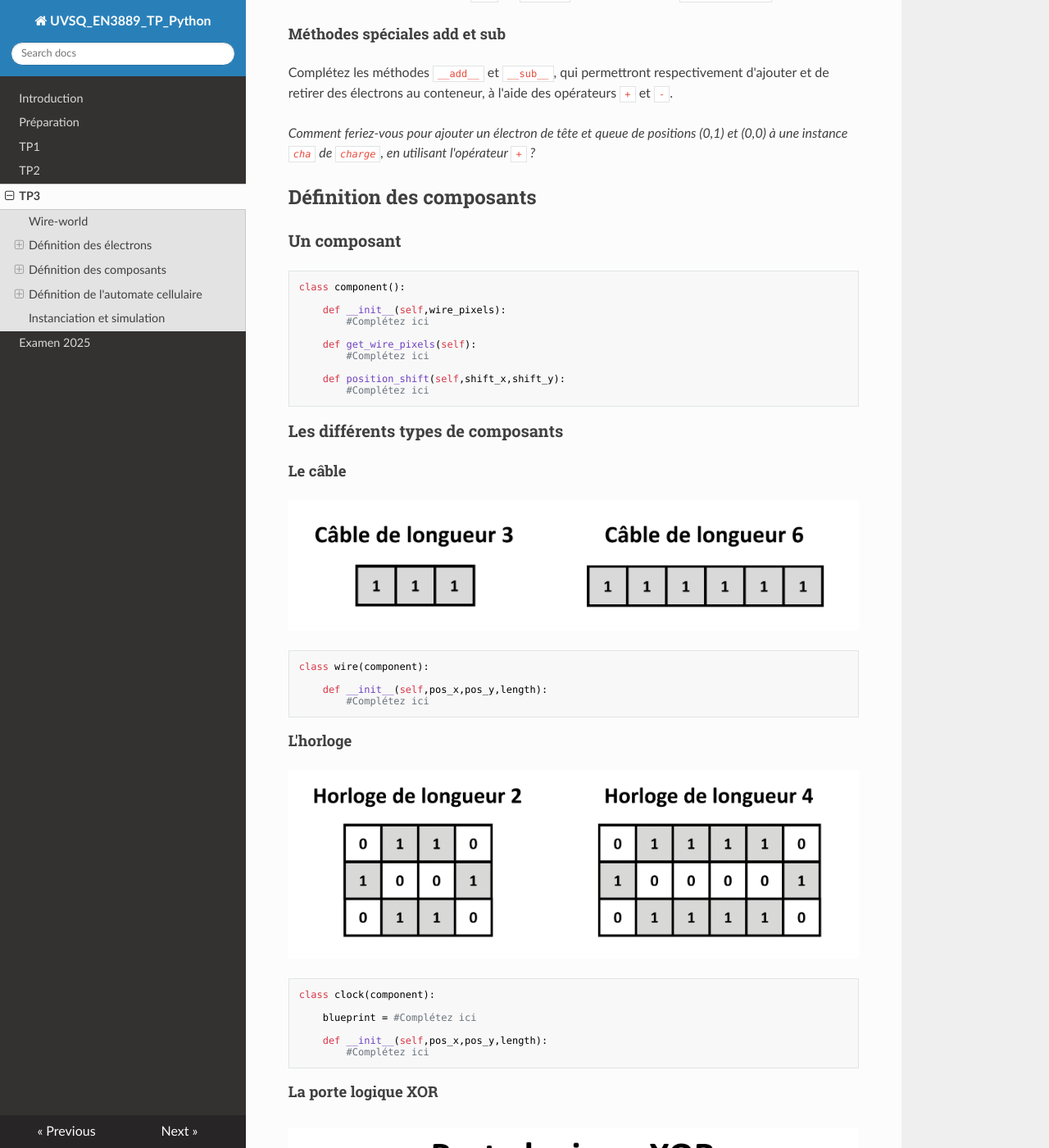
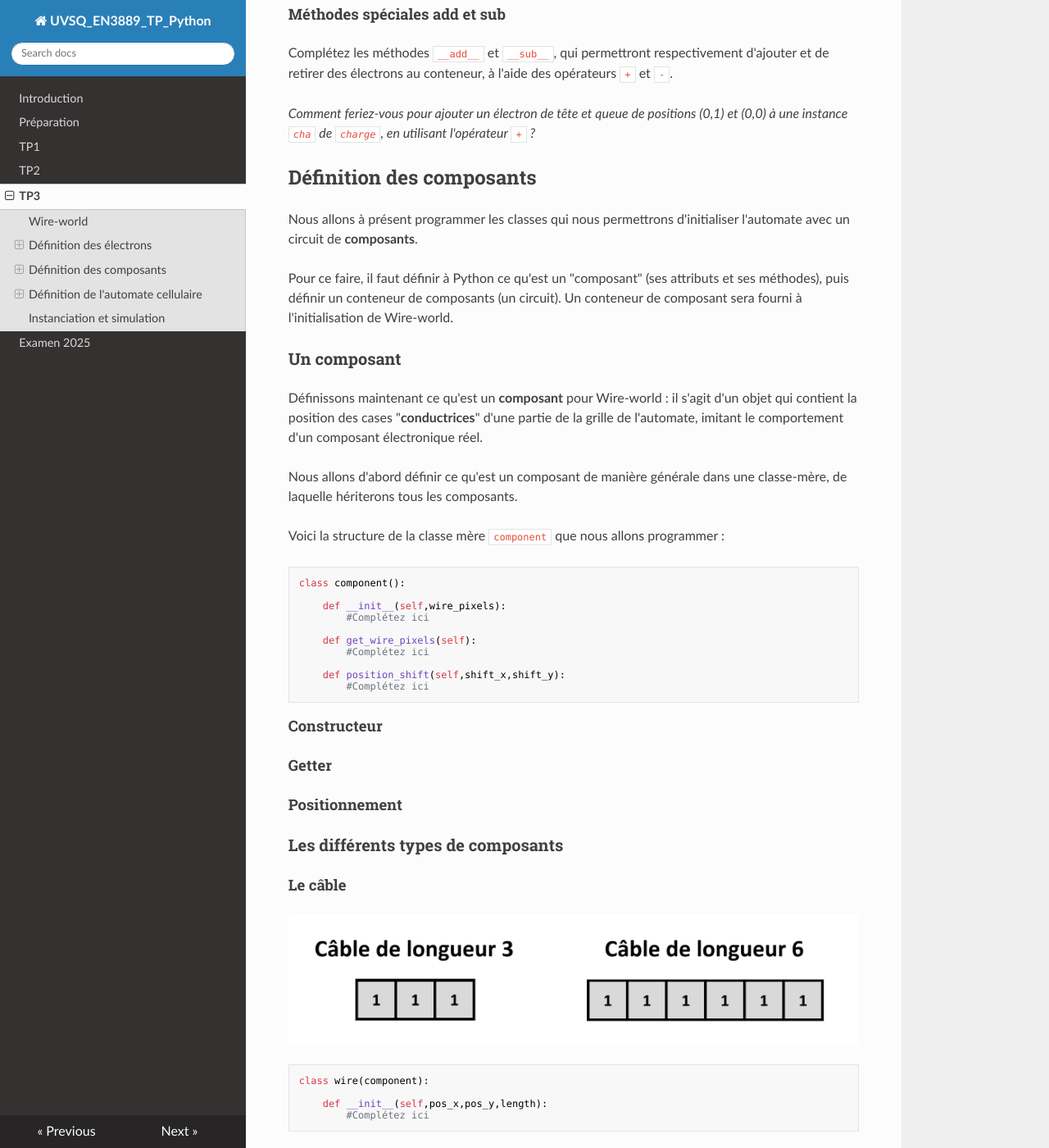
Before and after one commit to NicOudart/UVSQ_EN3889_TP_Python, an MkDocs documentation site: the page built from docs/TP3.md, in a window 1280 px wide and 1400 px high, scrolled down 4070 px. Shown: the whole window at 82% size. Built offline with MkDocs 1.6.1, drawn with Linux system fonts in a browser that asks for light colours; nearby versions of some CDN libraries; some of the changed text lies outside the part shown.

Commit message:
-Progress on TP3.

```diff
--- a/docs/TP3.md
+++ b/docs/TP3.md
@@ -170,7 +170,18 @@ _Comment feriez-vous pour ajouter un électron de tête et queue de positions (0
 
 ## Définition des composants
 
+Nous allons à présent programmer les classes qui nous permettrons d'initialiser l'automate avec un circuit de  **composants**.
+
+Pour ce faire, il faut définir à Python ce qu'est un "composant" (ses attributs et ses méthodes), puis définir un conteneur de composants (un circuit).
+Un conteneur de composant sera fourni à l'initialisation de Wire-world.
+
 ### Un composant
+
+Définissons maintenant ce qu'est un **composant** pour Wire-world : il s'agit d'un objet qui contient la position des cases "**conductrices**" d'une partie de la grille de l'automate, imitant le comportement d'un composant électronique réel.
+
+Nous allons d'abord définir ce qu'est un composant de manière générale dans une classe-mère, de laquelle hériterons tous les composants.
+
+Voici la structure de la classe mère `component` que nous allons programmer :
 
 ~~~
 class component():
@@ -184,6 +195,12 @@ class component():
     def position_shift(self,shift_x,shift_y):
         #Complétez ici
 ~~~
+
+#### Constructeur
+
+#### Getter
+
+#### Positionnement
 
 ### Les différents types de composants
 
@@ -259,6 +276,8 @@ class circuit():
         #Complétez ici
 ~~~
 
+
+
 ## Définition de l'automate cellulaire
 
 ### Un automate cellulaire 2D
```
Also changed, not shown: other parts of docs/TP3.md (+2 -2 lines).
